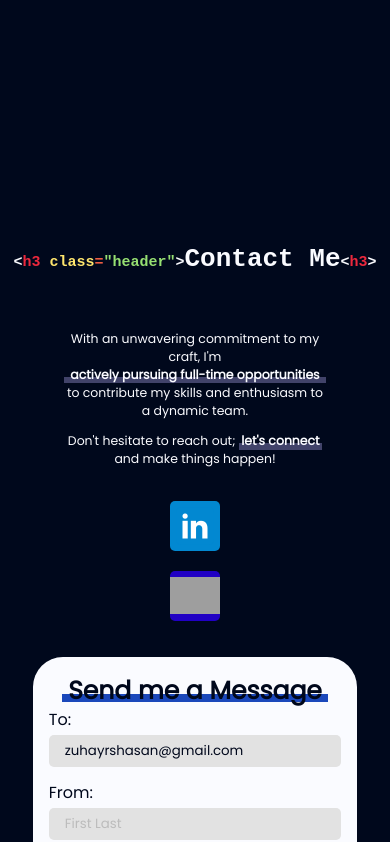
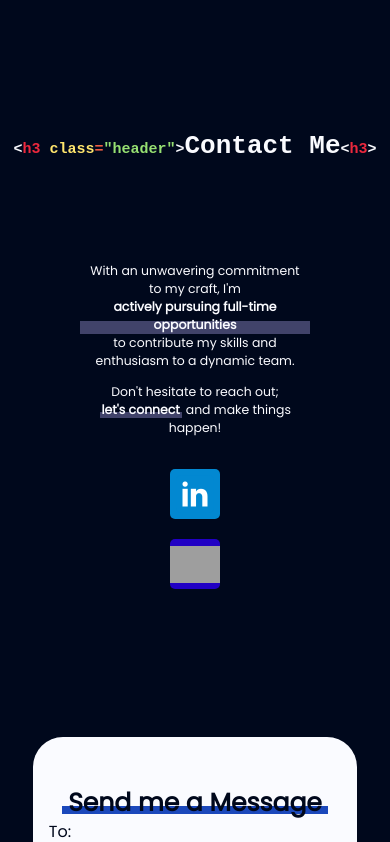
Before and after one commit to zuhayrhasan/Zuhayr, a React (Create React App) app: page / in a window 390 px wide. Shown: the part 3873-4715 px from the top of the page. Built offline with nearby package versions, Linux system fonts and the light colour scheme; grey boxes are pictures that could not be loaded.

Commit message:
navbar mobile fix

```diff
--- a/src/components/navbar.js
+++ b/src/components/navbar.js
@@ -37,13 +37,17 @@ class NavBar extends Component {
     const isMobile = window.innerWidth <= 768;
 
     const svh = document.documentElement.clientHeight;
+    const fullHeight = document.documentElement.offsetHeight;
+    const safety = svh/2;
+    const footer = svh*0.4;
 
-    const safety = svh/2;
 
     const skillsPos = svh - safety;
     const projectsPos = skillsPos + svh;
-    const experiencePos = projectsPos + svh*1.8;
-    const contactPos = experiencePos + svh;
+
+
+    const contactPos = fullHeight - (svh*1.8 + footer + safety);
+    const experiencePos = contactPos - svh;
 
     const glider = document.querySelector('.glider');
     const HomeIcon = document.querySelector('.home-icon');
--- a/src/styles/contactpage.css
+++ b/src/styles/contactpage.css
@@ -226,7 +226,7 @@
 
 
     .contact-page {
-        height: 120svh;
+        height: 180svh;
         width: 100%;
         background: rgb(0, 8, 28);
         display: flex;
@@ -246,7 +246,7 @@
 
     .contact-text-cont {
         height: 40%;
-        width: 100%;
+        width: 85%;
         display: flex;
         flex-direction: column;
         align-items: center;
--- a/src/styles/projectspage.css
+++ b/src/styles/projectspage.css
@@ -164,7 +164,7 @@
 @media screen and (max-width: 768px) {
 
     .projects-page {
-        height: 180svh;
+        height: fit-content;
         width: 100%;
         background: rgb(0, 8, 28);
         display: flex;
```
